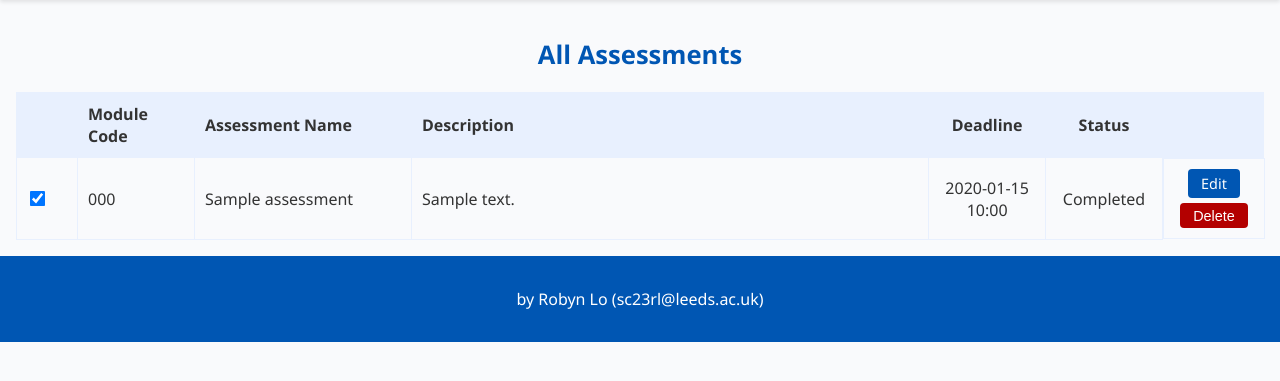
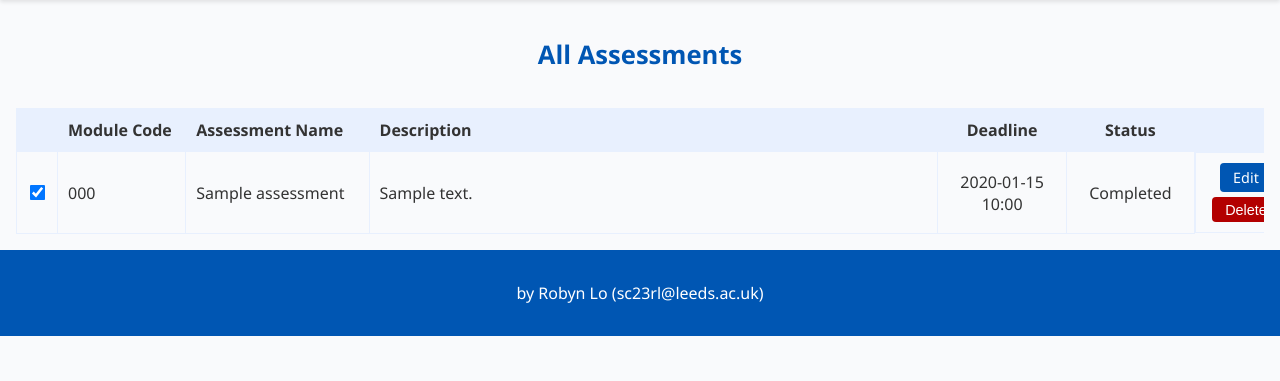
Before and after one commit to loyiwen/FlaskToDoApp, a Flask app: page / in a window 1280 px wide. Shown: the part 137-518 px from the top of the page. Run offline with Flask 3, Linux system fonts and the light colour scheme; tables that the repository leaves empty hold one stand-in row (values such as "Sample post").

Commit message:
chore: set minimum width for assessment-table and added horizontal scrolling

```diff
--- a/static/css/layout.css
+++ b/static/css/layout.css
@@ -13,8 +13,14 @@ main {
 }
 
 /* Table Styling */
+.table-wrapper {
+    overflow-x: auto; /* Enables Horizontal Scrolling */
+    -webkit-overflow-scrolling: touch; /* Smooth Scrolling on iOS */
+}
+
 .assessment-table {
     width: 100%;
+    min-width: 1280px;
     table-layout: fixed;
     border-collapse: collapse;
     margin-top: 20px;
@@ -39,7 +45,7 @@ main {
 
 /* Column Width Ratios */
 .assessment-table th:nth-child(1), .assessment-table td:nth-child(1) {
-    width: 40px;
+    width: 20px;
 }
 
 .assessment-table th:nth-child(2), .assessment-table td:nth-child(2) {
@@ -49,7 +55,7 @@ main {
 }
 
 .assessment-table th:nth-child(3), .assessment-table td:nth-child(3) {
-    width: 20%;
+    width: 15%;
     white-space: normal;
     overflow-wrap: break-word;
 }
@@ -78,6 +84,7 @@ main {
 .assessment-table input[type="checkbox"] {
     cursor: pointer;
     transform: scale(1.2);
+    align-content: center;
 }
 
 /* Centered Card Styling for Create/Edit Assessment */
--- a/templates/index.html
+++ b/templates/index.html
@@ -4,6 +4,7 @@
 <h2>{{ filter if filter else "All" }} Assessments</h2>
 
 {% if assessments %}
+<div class="table-wrapper">
     <table class="assessment-table">
         <thead>
             <tr>
@@ -43,9 +44,9 @@
             {% endfor %}
         </tbody>
     </table>
-
+</div>
 {% else %}
 <p>No assessments to show.</p>
+{% endif %}
 
-{% endif %}
 {% endblock %}
```
Lines whose indentation alone changed are shown as unchanged.
